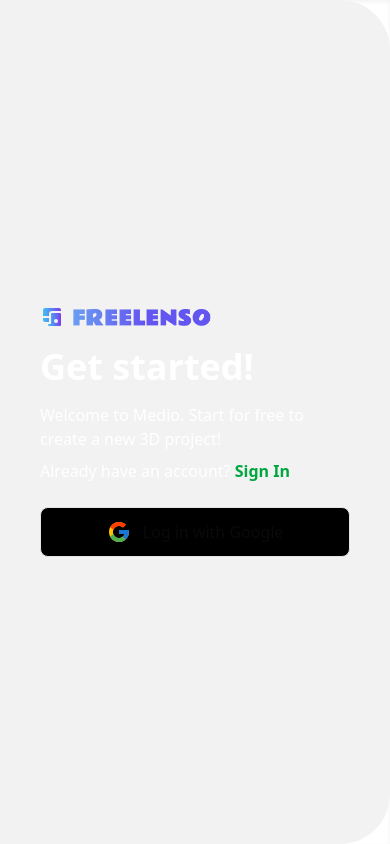
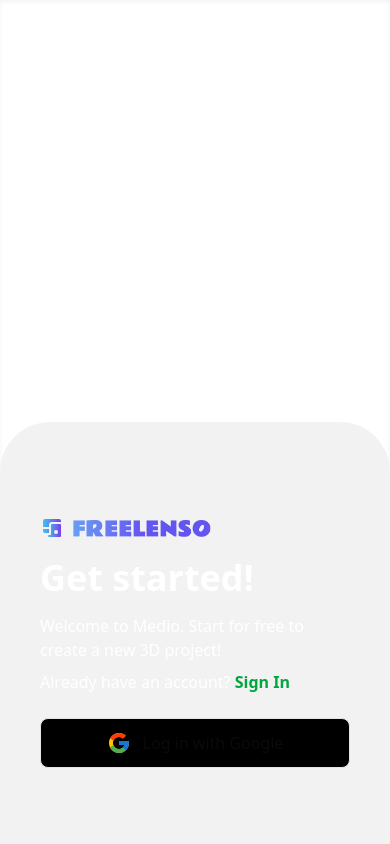
Before and after one commit to ShubhamShinde06/Freelenso, a Next.js app in the folder Frontend/: page /auth in a window 390 px wide. Built offline with nearby package versions, Linux system fonts and the light colour scheme.

Commit message:
auth right side not done

```diff
--- a/Frontend/app/auth/page.jsx
+++ b/Frontend/app/auth/page.jsx
@@ -7,9 +7,9 @@
 
 export default function AuthPage() {
   return (
-    <div className="flex h-screen w-full overflow-hidden">
+    <div className=" flex flex-col-reverse lg:flex-row h-screen w-full overflow-hidden">
       {/* Left Side */}
-      <div className="w-full lg:w-1/2 bg-[#f2f2f2] dark:bg-[#262626] flex flex-col justify-center px-10 lg:px-20 py-10 rounded-r-[50px]">
+      <div className="w-full h-1/2 lg:h-full lg:w-1/2 bg-[#f2f2f2] dark:bg-[#262626] flex flex-col justify-center px-10 lg:px-20 py-10 rounded-t-[50px] lg:rounded-t-[0px] lg:rounded-r-[50px]">
         {/* Logo */}
         <Link href="/" className="flex items-center gap-2">
           {/* Logo Icon */}
--- a/Frontend/app/globals.css
+++ b/Frontend/app/globals.css
@@ -114,15 +114,12 @@
 
 @layer base {
   * {
-    @apply border-border outline-ring/50 ;
+    @apply border-border outline-ring/50;
   }
   body {
-    @apply bg-background text-foreground ;
+    @apply bg-background text-foreground;
   }
-
-
 }
-
 
 @layer utilities {
   .custom-scroll::-webkit-scrollbar {
@@ -144,16 +141,10 @@
   }
 }
 
-.theme-color-dark{
-    @apply bg-[#262626]
-  }
+.theme-color-dark {
+  @apply bg-[#262626];
+}
 
-  .theme-color-light{
-    @apply bg-gradient-to-r from-blue-500 to-purple-600 text-white
-  }
-
-
-  .rounded-css{
-    border-top-right-radius:100px ;
- border-bottom-right-radius:100px ;
+.theme-color-light {
+  @apply bg-gradient-to-r from-blue-500 to-purple-600 text-white;
 }
```
Lines whose indentation alone changed are shown as unchanged.
